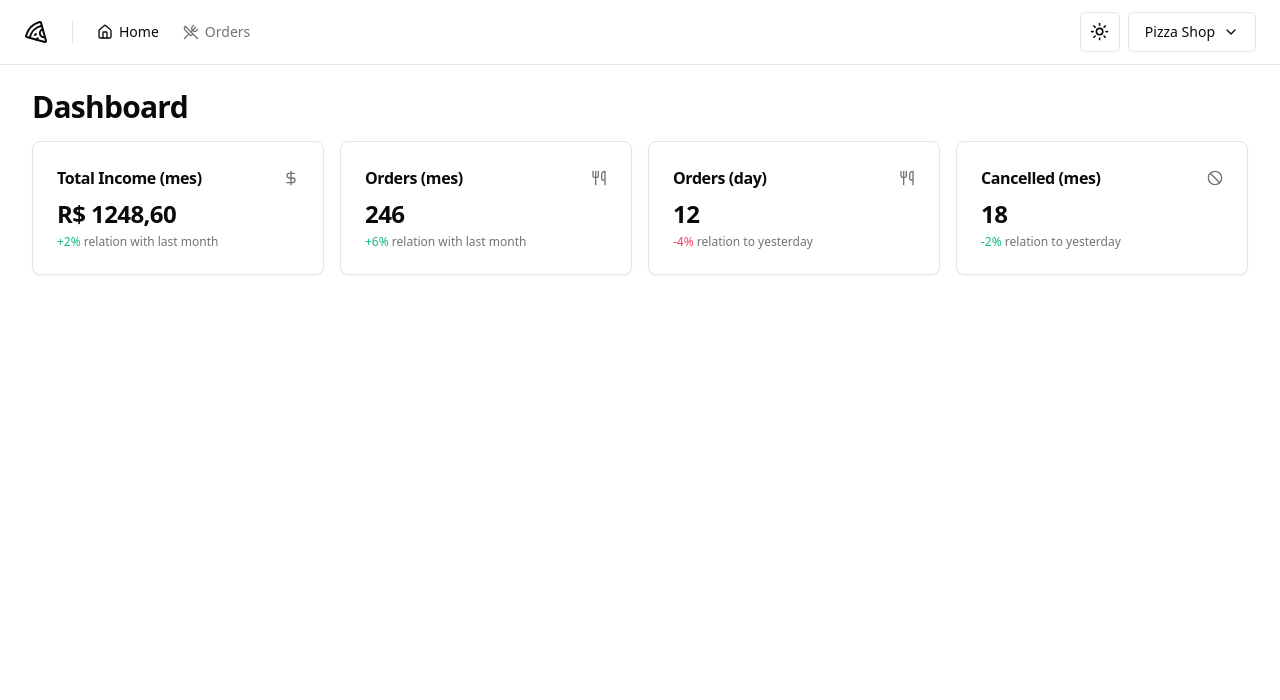
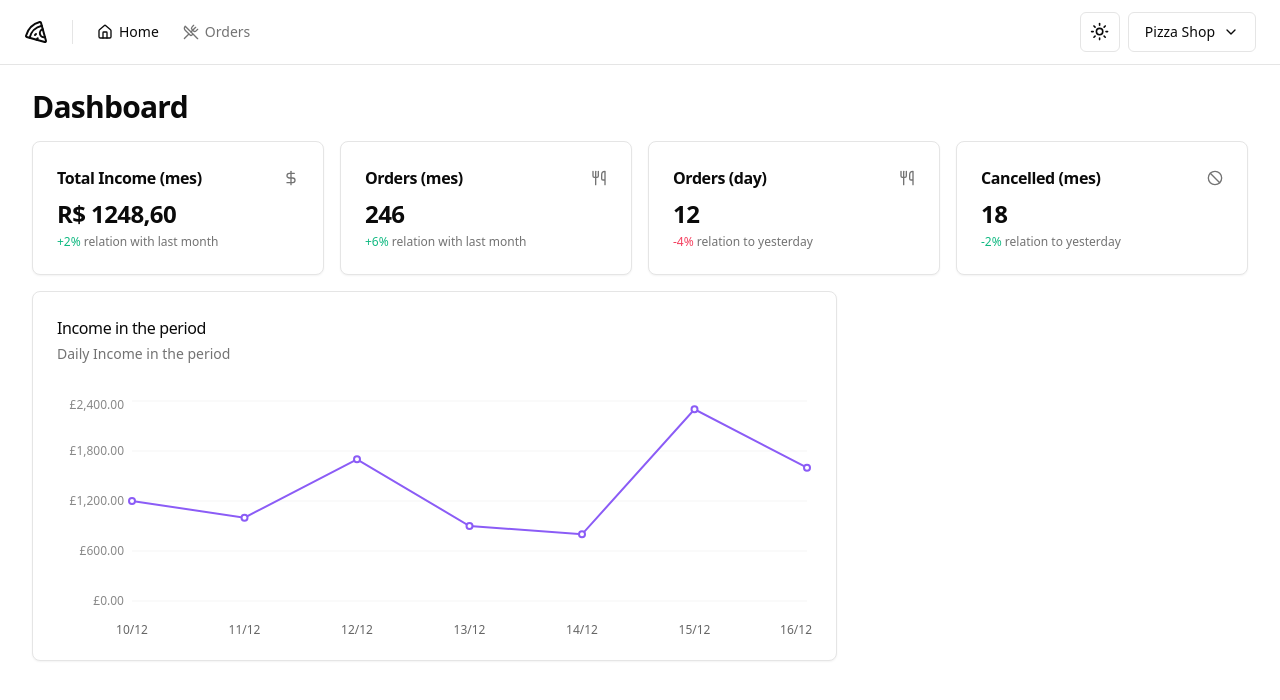
Before and after one commit to ruivergani/dashboard-shop-web, a React (Vite) app: page / in a window 1280 px wide. Shown: the top 700 px of the page. Built offline with nearby package versions, Linux system fonts and the light colour scheme.

Commit message:
Commit: Graphic of income during the period

```diff
--- a/package.json
+++ b/package.json
@@ -27,6 +27,7 @@
     "react-helmet-async": "^2.0.5",
     "react-hook-form": "^7.52.1",
     "react-router-dom": "^6.25.1",
+    "recharts": "^2.12.7",
     "sonner": "^1.5.0",
     "sort-by": "^1.2.0",
     "tailwind-merge": "^2.4.0",
--- a/src/pages/app/dashboard/dashboard.tsx
+++ b/src/pages/app/dashboard/dashboard.tsx
@@ -4,6 +4,7 @@
 import { CancelOrderAmountCard } from "./month-canceled-orders-amount-card"
 import { MonthOrderAmount } from "./month-orders-amout-card"
 import { MonthRevenueCard } from "./month-revenue-card"
+import { RevenueChart } from "./revenue-chart"
 
 export function Dashboard() {
   return (
@@ -17,6 +18,9 @@
           <DayOrdersAmountCard />
           <CancelOrderAmountCard />
         </div>
+        <div className="grid grid-cols-9 gap-4">
+          <RevenueChart />
+        </div>
       </div>
     </>
   )
--- a/src/pages/app/dashboard/revenue-chart.tsx
+++ b/src/pages/app/dashboard/revenue-chart.tsx
@@ -0,0 +1,104 @@
+import {
+  CartesianGrid,
+  Line,
+  LineChart,
+  ResponsiveContainer,
+  Tooltip,
+  XAxis,
+  YAxis,
+} from "recharts"
+import colors from "tailwindcss/colors"
+
+import {
+  Card,
+  CardContent,
+  CardDescription,
+  CardHeader,
+  CardTitle,
+} from "@/components/ui/card"
+
+const data = [
+  {
+    date: "10/12",
+    revenue: 1200,
+  },
+  {
+    date: "11/12",
+    revenue: 1000,
+  },
+  {
+    date: "12/12",
+    revenue: 1700,
+  },
+  {
+    date: "13/12",
+    revenue: 900,
+  },
+  {
+    date: "14/12",
+    revenue: 800,
+  },
+  {
+    date: "15/12",
+    revenue: 2300,
+  },
+  {
+    date: "16/12",
+    revenue: 1600,
+  },
+]
+
+export function RevenueChart() {
+  return (
+    <Card className="col-span-6">
+      <CardHeader className="flex flex-row items-center justify-between pb-8">
+        <div className="space-y-1">
+          <CardTitle className="text-base font-medium">
+            Income in the period
+          </CardTitle>
+          <CardDescription>Daily Income in the period</CardDescription>
+        </div>
+      </CardHeader>
+      <CardContent>
+        <ResponsiveContainer
+          width="100%"
+          height={240}
+        >
+          <LineChart
+            style={{ fontSize: 12 }}
+            data={data}
+          >
+            <XAxis
+              dataKey="date"
+              tickLine={false}
+              axisLine={false}
+              dy={16}
+            />
+            <YAxis
+              stroke="#888"
+              axisLine={false}
+              tickLine={false}
+              width={70}
+              tickFormatter={(value: number) =>
+                value.toLocaleString("en-GB", {
+                  style: "currency",
+                  currency: "GBP",
+                })
+              }
+            />
+            <CartesianGrid
+              vertical={false}
+              className="stroke-muted"
+            ></CartesianGrid>
+            <Line
+              type="linear"
+              strokeWidth={2}
+              dataKey="revenue"
+              stroke={colors.violet["500"]}
+            ></Line>
+          </LineChart>
+        </ResponsiveContainer>
+      </CardContent>
+    </Card>
+  )
+}
--- a/src/routes.tsx
+++ b/src/routes.tsx
@@ -2,17 +2,17 @@
 
 import { AppLayout } from "./pages/_layouts/app"
 import { AuthLayout } from "./pages/_layouts/auth"
+import { NotFound } from "./pages/404"
 import { Dashboard } from "./pages/app/dashboard/dashboard"
 import { Orders } from "./pages/app/orders/orders"
 import { SignIn } from "./pages/auth/sign-in"
 import { SignUp } from "./pages/auth/sign-up"
-import { NotFound } from "./pages/404"
 
 export const router = createBrowserRouter([
   {
     path: "/",
     element: <AppLayout />,
-    errorElement: <NotFound/>,
+    errorElement: <NotFound />,
     children: [
       { path: "/", element: <Dashboard /> },
       { path: "/orders", element: <Orders /> },
```
Also changed, not shown: 1 other file (tests, documents, lock files or other folders).
